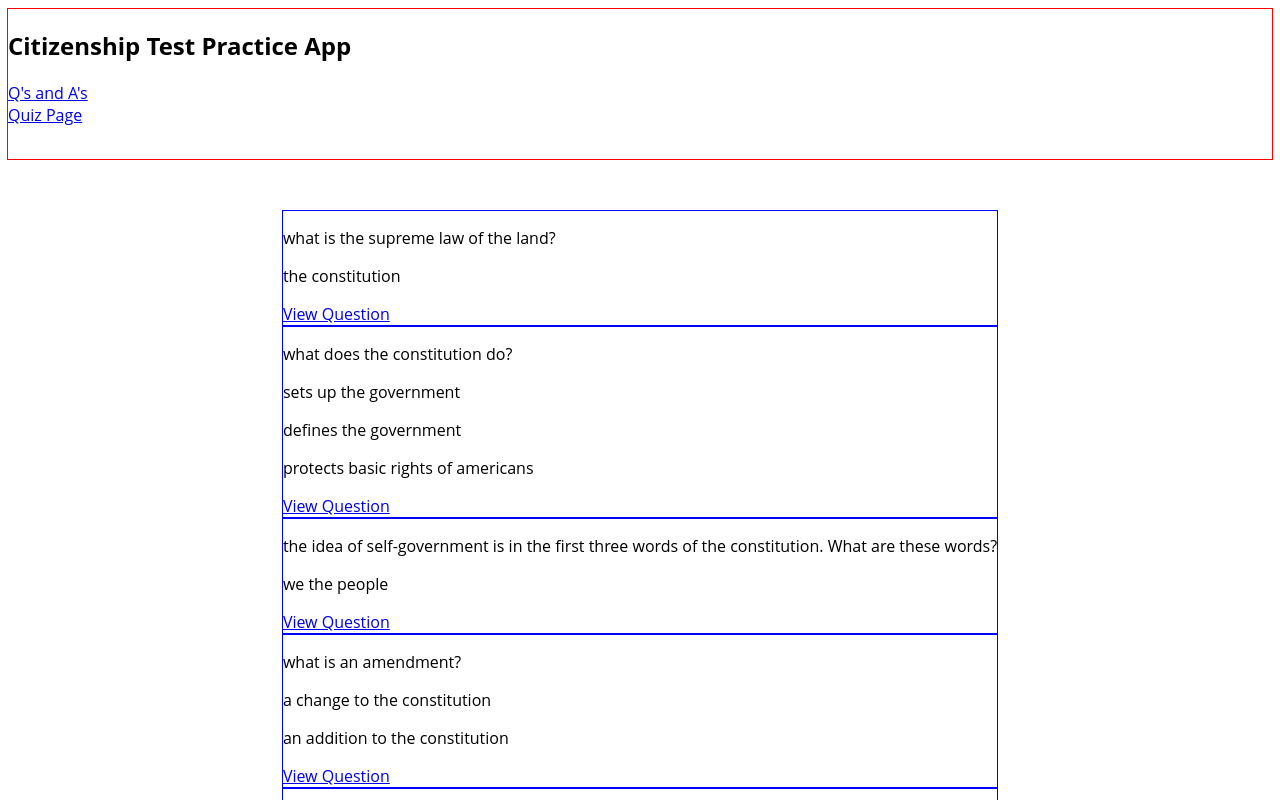
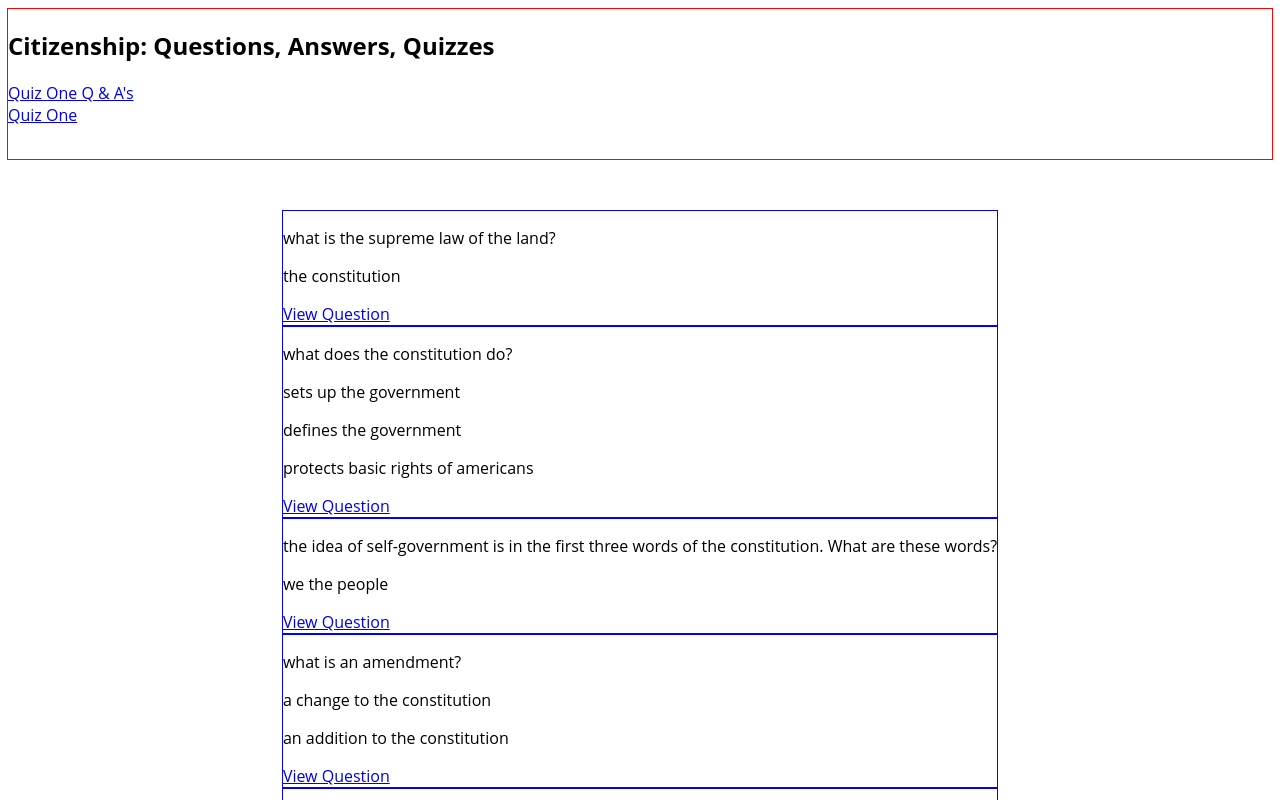
Before and after one commit to mmaustin/citizenship-questions-answers, a React (Create React App) app in the folder citizenship-frontend/: page / in a window 1280 px wide. Shown: the top 800 px of the page. Built offline with nearby package versions, Linux system fonts and the light colour scheme.

Commit message:
changes to nav bar heading and links

```diff
--- a/citizenship-frontend/src/app/Navbar.js
+++ b/citizenship-frontend/src/app/Navbar.js
@@ -6,11 +6,11 @@ const Navbar = () => {
     return(
         <nav>
             <section>
-                <h2>Citizenship Test Practice App</h2>
+                <h2>Citizenship: Questions, Answers, Quizzes</h2>
                 <div>
                     <div>
-                        <div><Link to='/'>Q's and A's</Link></div>
-                        <div><Link to='/questions/quizone'>Quiz Page</Link></div>
+                        <div><Link to='/'>Quiz One Q & A's</Link></div>
+                        <div><Link to='/questions/quizone'>Quiz One</Link></div>
                     </div>
                 </div>
             </section>
```
